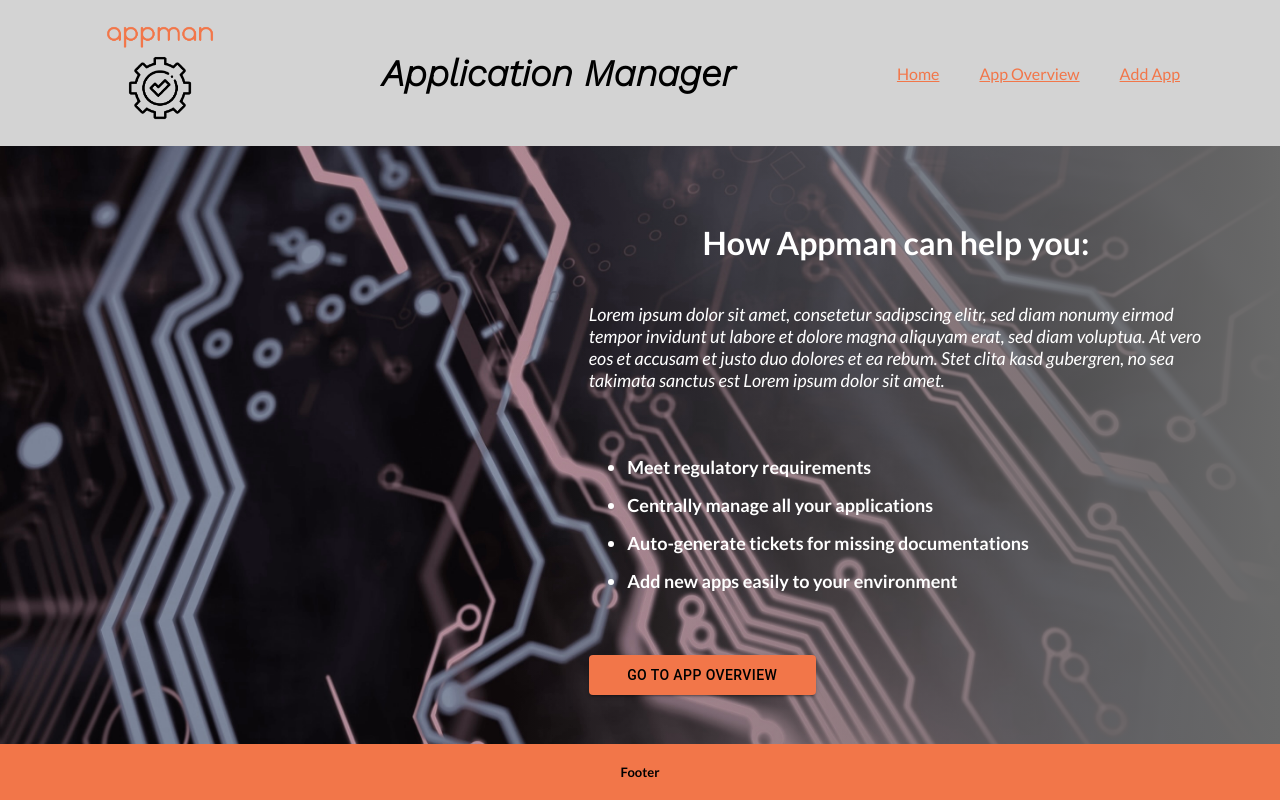
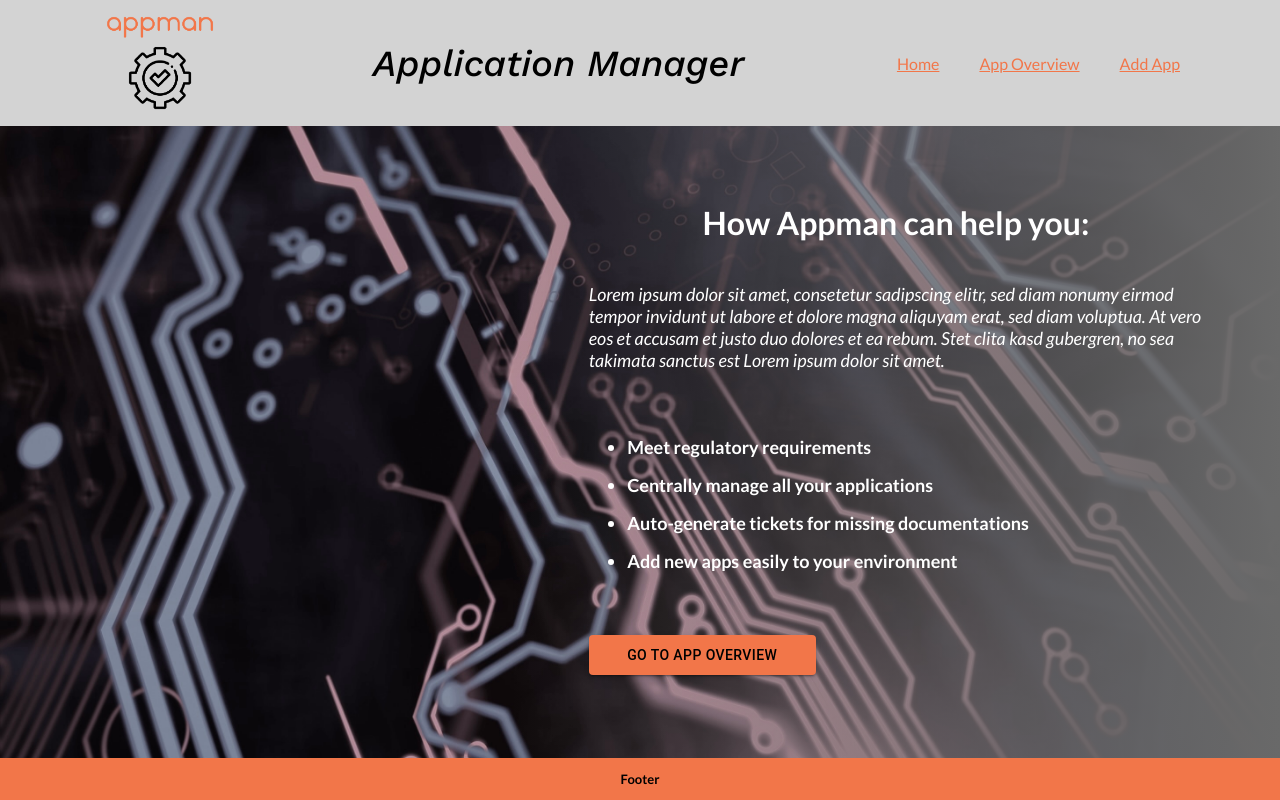
Before and after one commit to nikeskin/application-manager, a React (Create React App) app in the folder frontend/: page / in a window 1280 px wide. Built offline with nearby package versions, Linux system fonts and the light colour scheme.

Commit message:
Add Overview components

```diff
--- a/frontend/public/index.html
+++ b/frontend/public/index.html
@@ -5,7 +5,7 @@
     <link rel="icon" href="./images/white_logo_color_background.jpg" />
     <link rel="preconnect" href="https://fonts.googleapis.com">
     <link rel="preconnect" href="https://fonts.gstatic.com" crossorigin>
-    <link href="https://fonts.googleapis.com/css2?family=Lato:ital,wght@0,400;0,700;0,900;1,400;1,700&family=Work+Sans:ital,wght@1,300&display=swap" rel="stylesheet">
+    <link href="https://fonts.googleapis.com/css2?family=Lato:ital,wght@0,400;0,700;0,900;1,400;1,700&family=Work+Sans:ital,wght@0,500;0,700;1,500;1,600&display=swap" rel="stylesheet">
     <meta name="viewport" content="width=device-width, initial-scale=1" />
     <title>Appman - Your App Manager</title>
   </head>
--- /dev/null
+++ b/frontend/src/components/AppBoard.js
@@ -0,0 +1,6 @@
+export default function AppBoard() {
+    return (
+        <>
+        </>
+    )
+}
--- a/frontend/src/components/AppOverview.js
+++ b/frontend/src/components/AppOverview.js
@@ -1,12 +1,17 @@
 import styled from "styled-components";
+import FilterAndSort from "./FilterAndSort";
+import AppBoard from "./AppBoard";
 
 export default function AppOverview() {
     return (
-        <Section>App Overview</Section>
-    )
+        <>
+            <Header>App Overview</Header>
+            <FilterAndSort />
+            <AppBoard />
+        </>)
 }
 
-const Section = styled.h2`
+const Header = styled.h2`
   background-color: darkgrey;
   opacity: 85%;
   margin: 0;
--- /dev/null
+++ b/frontend/src/components/FilterAndSort.js
@@ -0,0 +1,6 @@
+export default function FilterAndSort() {
+    return (
+        <>
+        </>
+    )
+}
--- a/frontend/src/components/Footer.js
+++ b/frontend/src/components/Footer.js
@@ -12,7 +12,7 @@ const StyledFooter = styled.h3`
   text-align: center;
   font-size: small;
   margin: 0;
-  padding: 20px;
+  padding: 1%;
   background-color: #F27649;
   color: black;
 `
--- a/frontend/src/components/Header.js
+++ b/frontend/src/components/Header.js
@@ -20,18 +20,15 @@ const StyledHeader = styled.div`
   display: inline-flex;
   flex-direction: row;
   justify-content: space-between;
-  padding: 10px 100px;
+  padding: 5px 100px;
 `
 
 const Headline = styled.h1`
   font-family: 'Work Sans', sans-serif;
   align-self: center;
-    font-size: 230%;
-    font-weight: 900;
-`
-
-const NavBar = styled.ul`
-
+  font-size: 230%;
+  font-weight: 500;
+  font-style: italic;
 `
 
 const Text = styled.p`
@@ -41,6 +38,6 @@ const Text = styled.p`
 
 const Logo = styled.img`
   width: 120px;
-  padding-top: 10px;
-  padding-bottom: 10px;
+  padding-top: 5px;
+  padding-bottom: 5px;
 `
--- a/frontend/src/components/Navbar.js
+++ b/frontend/src/components/Navbar.js
@@ -22,9 +22,4 @@ const NavItem = styled(NavLink)`
   :hover {
     color: black;
   }
-
-  &visited {
-    color: white;
-    text-decoration: none;
-  }
 `
```
